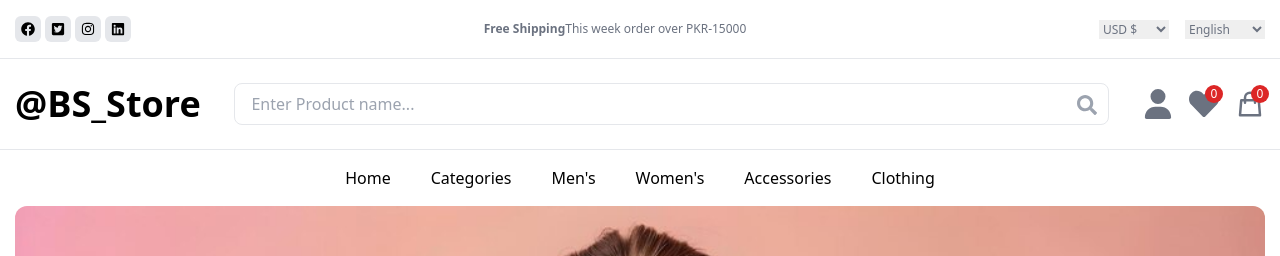
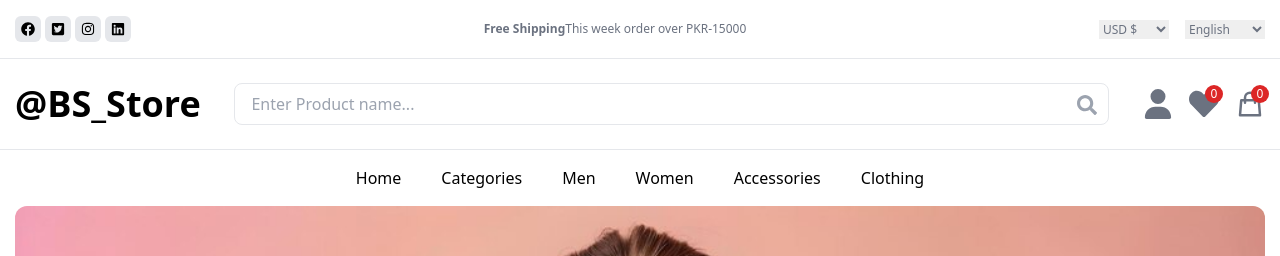
Before and after one commit to BilqeesShahid/Q201assignment, a Next.js app: page / in a window 1280 px wide. Shown: the top 256 px of the page. Built offline with nearby package versions, Linux system fonts and the light colour scheme.

Commit message:
Update Navbar.tsx

```diff
--- a/src/components/Navbar.tsx
+++ b/src/components/Navbar.tsx
@@ -8,8 +8,8 @@ const Navbar = () => {
         <div className='flex w-fit gap-10 mx-auto font-medium py-4 text-blackish'>
           <Link className='navbar_link relative' href="#">Home</Link>
           <Link className='navbar_link relative' href="#">Categories</Link>
-          <Link className='navbar_link relative' href="#">Men's</Link>
-          <Link className='navbar_link relative' href="#">Women's</Link>
+          <Link className='navbar_link relative' href="#">Men</Link>
+          <Link className='navbar_link relative' href="#">Women</Link>
           <Link className='navbar_link relative' href="#">Accessories</Link>
           <Link className='navbar_link relative' href="#">Clothing</Link>
         </div>
```
